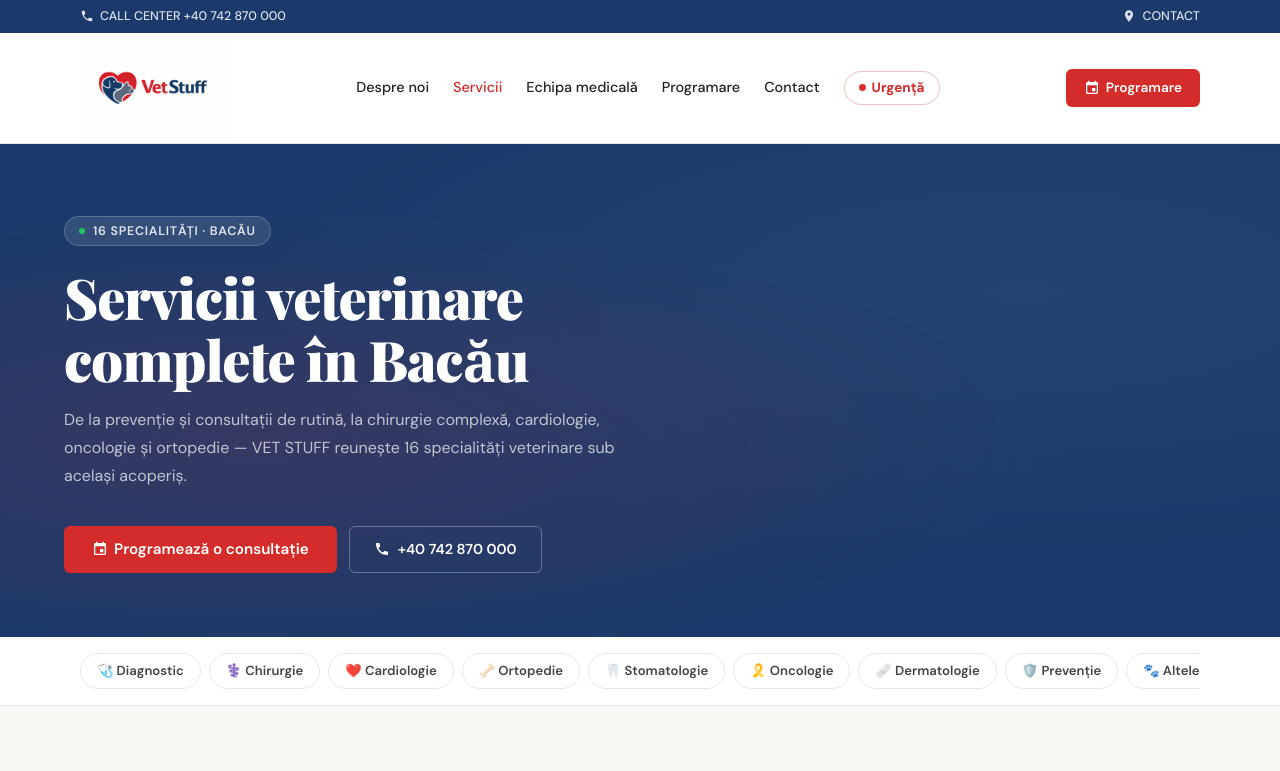
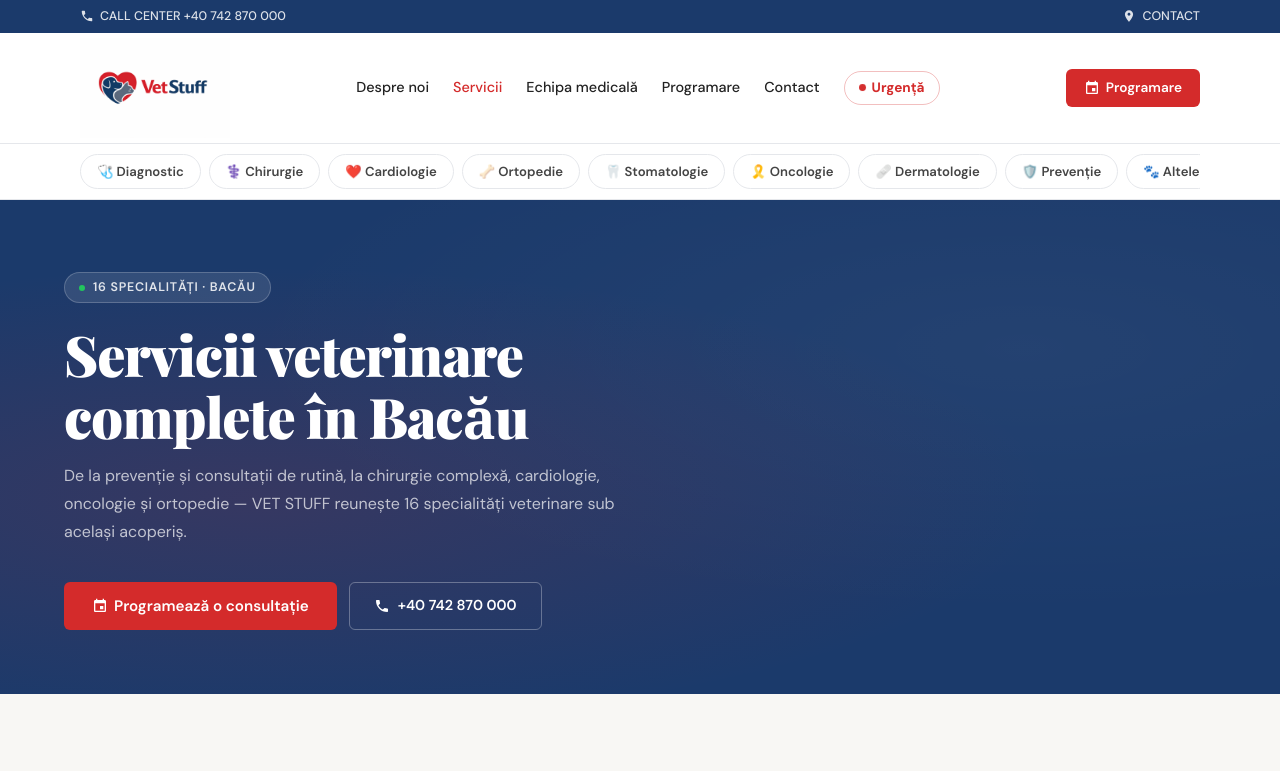
Before and after one commit to silviubalas/VET-STUFF--WEBSITE, a plain HTML site: page servicii.html in a window 1280 px wide. Shown: the top 771 px of the page. Drawn offline with nearby package versions, Linux system fonts and the light colour scheme.

Commit message:
Fix: anchor nav mutat in header sticky - elimina problema de acoperire continut
Co-Authored-By: Claude Sonnet 4.6 <noreply@anthropic.com>

```diff
--- a/servicii.html
+++ b/servicii.html
@@ -94,10 +94,7 @@
     #topbar a { color: rgba(255,255,255,0.85); transition: color 0.15s; }
     #topbar a:hover { color: #fff; }
     #site-header { position: sticky; top: 0; z-index: 999; }
-    #diagnostic, #chirurgie, #ortopedie, #cardiologie, #oncologie, #stomatologie, #dermatologie, #preventie, #altele { scroll-margin-top: 200px; }
-    @media (min-width: 768px) {
-      #diagnostic, #chirurgie, #ortopedie, #cardiologie, #oncologie, #stomatologie, #dermatologie, #preventie, #altele { scroll-margin-top: 190px; }
-    }
+    #diagnostic, #chirurgie, #ortopedie, #cardiologie, #oncologie, #stomatologie, #dermatologie, #preventie, #altele { scroll-margin-top: 230px; }
     #navbar { background: #fff; border-bottom: 1px solid var(--border); transition: box-shadow 0.2s; }
     #navbar.scrolled { box-shadow: 0 2px 16px rgba(0,0,0,0.08); }
 
@@ -254,6 +251,23 @@
   </div>
 </nav>
 
+<!-- ANCHOR NAV — parte din header sticky -->
+<div style="background:#fff; border-bottom:1px solid var(--border); padding:10px 0;">
+  <div class="max-w-6xl mx-auto px-4">
+    <div class="anchor-nav">
+      <a href="#diagnostic" class="anchor-pill">🩺 Diagnostic</a>
+      <a href="#chirurgie" class="anchor-pill">⚕️ Chirurgie</a>
+      <a href="#cardiologie" class="anchor-pill">❤️ Cardiologie</a>
+      <a href="#ortopedie" class="anchor-pill">🦴 Ortopedie</a>
+      <a href="#stomatologie" class="anchor-pill">🦷 Stomatologie</a>
+      <a href="#oncologie" class="anchor-pill">🎗️ Oncologie</a>
+      <a href="#dermatologie" class="anchor-pill">🩹 Dermatologie</a>
+      <a href="#preventie" class="anchor-pill">🛡️ Prevenție</a>
+      <a href="#altele" class="anchor-pill">🐾 Altele</a>
+    </div>
+  </div>
+</div>
+
 <div id="mobile-menu">
   <button onclick="closeMenu()" aria-label="Închide meniu" style="position:absolute;top:20px;right:20px;width:40px;height:40px;display:flex;align-items:center;justify-content:center;border:none;background:transparent;cursor:pointer;color:var(--navy);border-radius:50%;transition:background 0.2s;">
     <svg width="24" height="24" viewBox="0 0 24 24" fill="none" stroke="currentColor" stroke-width="2.5" stroke-linecap="round">
@@ -299,23 +313,6 @@
     </div>
   </div>
 </section>
-
-<!-- ANCHOR NAV -->
-<div style="background:#fff; border-bottom:1px solid var(--border); padding:16px 0; position:sticky; top:110px; z-index:90;">
-  <div class="max-w-6xl mx-auto px-4">
-    <div class="anchor-nav">
-      <a href="#diagnostic" class="anchor-pill">🩺 Diagnostic</a>
-      <a href="#chirurgie" class="anchor-pill">⚕️ Chirurgie</a>
-      <a href="#cardiologie" class="anchor-pill">❤️ Cardiologie</a>
-      <a href="#ortopedie" class="anchor-pill">🦴 Ortopedie</a>
-      <a href="#stomatologie" class="anchor-pill">🦷 Stomatologie</a>
-      <a href="#oncologie" class="anchor-pill">🎗️ Oncologie</a>
-      <a href="#dermatologie" class="anchor-pill">🩹 Dermatologie</a>
-      <a href="#preventie" class="anchor-pill">🛡️ Prevenție</a>
-      <a href="#altele" class="anchor-pill">🐾 Altele</a>
-    </div>
-  </div>
-</div>
 
 <!-- ═══ GRUP 1: DIAGNOSTIC & INVESTIGAȚII ═══ -->
 <section style="padding:80px 16px 40px; background:var(--light);">
```
